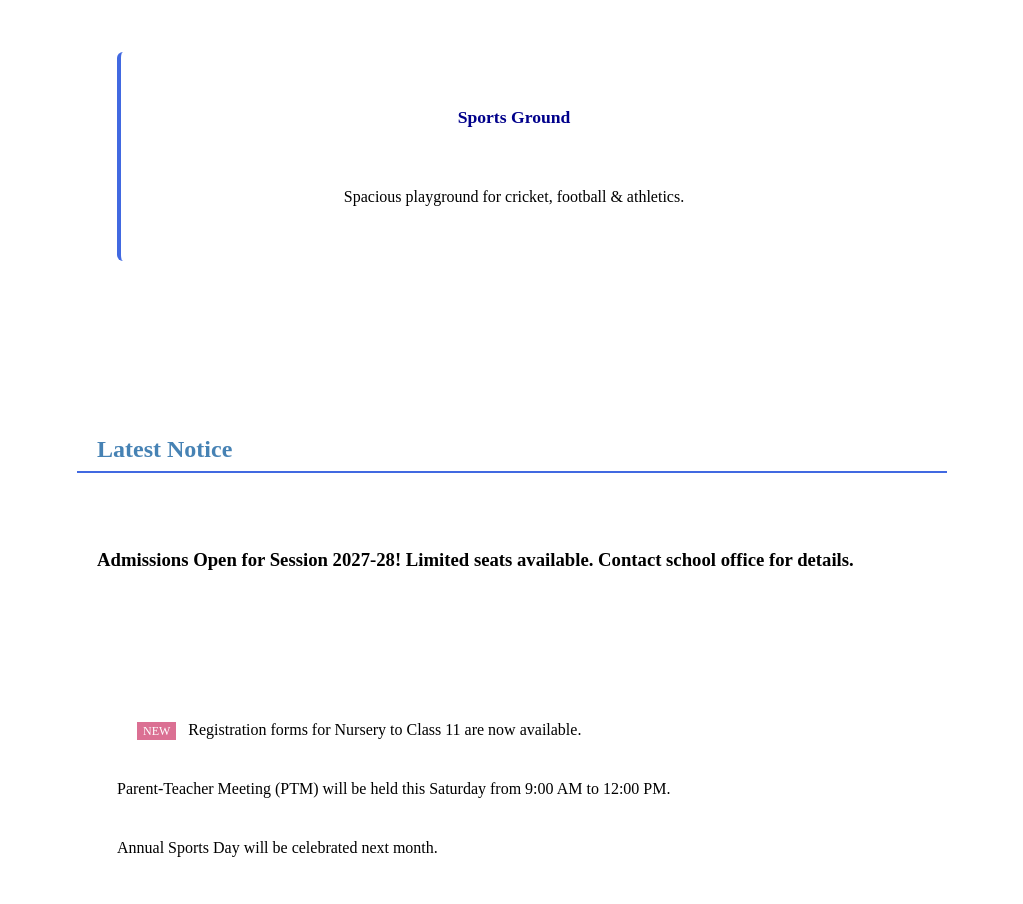
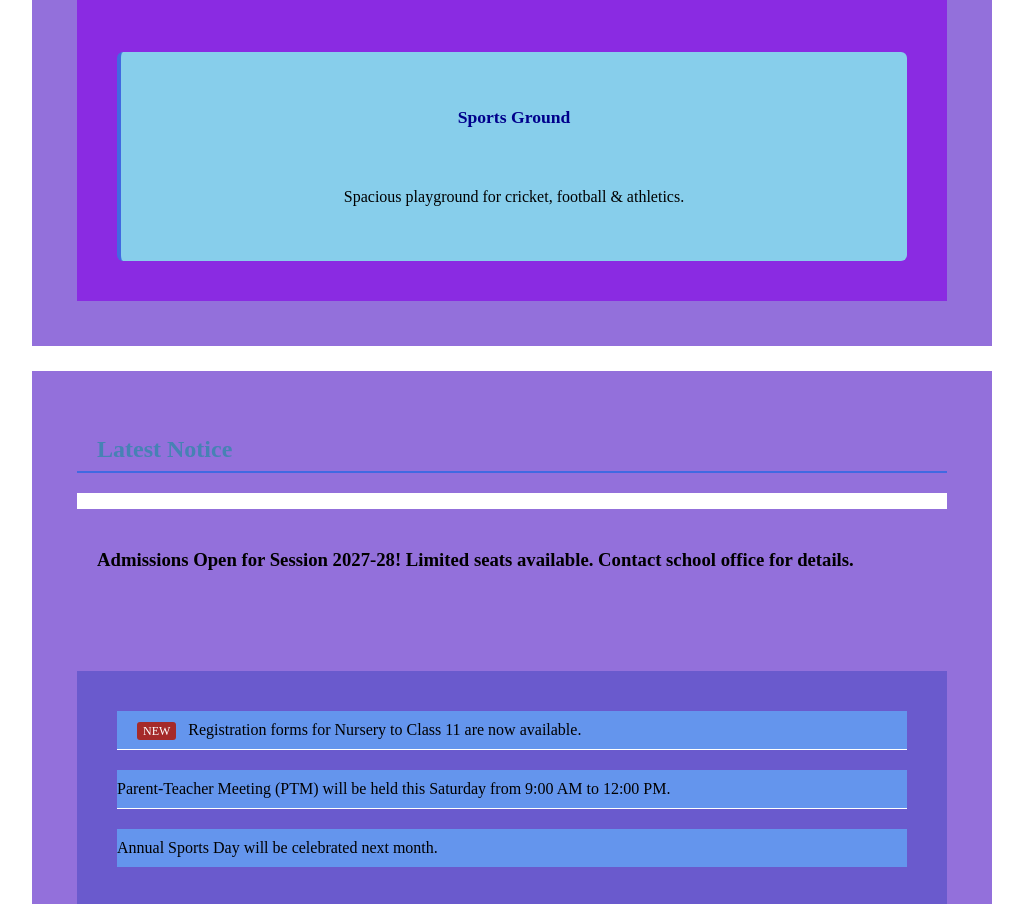
Before and after one commit to laxmishakya0922/web-development, a plain HTML site: page images/MyFirstCss/index1.html in a window 1280 px wide. Shown: the part 1896-2800 px from the top of the page, without its empty margins (128-1151 px from the left). Drawn offline with Linux system fonts and the light colour scheme.

Commit message:
new coomit web deveploment with new test

```diff
--- a/images/MyFirstCss/Style1.css
+++ b/images/MyFirstCss/Style1.css
@@ -21,7 +21,6 @@
             margin-bottom: 5px;
         }
         .tagline {
-
             color: burlywood;
         }
 
@@ -60,6 +59,7 @@
             background: white;
             padding: 25px;
             margin-bottom: 25px;
+            background-color: mediumpurple;
 
 
         }
@@ -75,9 +75,11 @@
         .facilities-grid {
             display: grid;
             gap: 15px;
+            background-color: blueviolet;
         }
         .facility-card {
             background: white;
+            background-color: skyblue;
             padding: 15px;
             border-radius: 6px;
             text-align: center;
@@ -100,19 +102,22 @@
         }
         .notice-list {
             list-style: none;
+            background-color: slateblue;
         }
         .notice-list li {
             padding: 10px 0;
             border-bottom: 1px solid white;
+            background-color: cornflowerblue;
         }
         .notice-list li:last-child {
             border-bottom: none;
         }
         .badge {
-            background: palevioletred;
+            background: brown;
             color: white;
             font-size: 0.75em;
             padding: 2px 6px;
+            border-radius: 3px;
             margin-right: 8px;
         }
 
```
Also changed, not shown: images/MyFirstCss/index1.html (+11 -4 lines).
